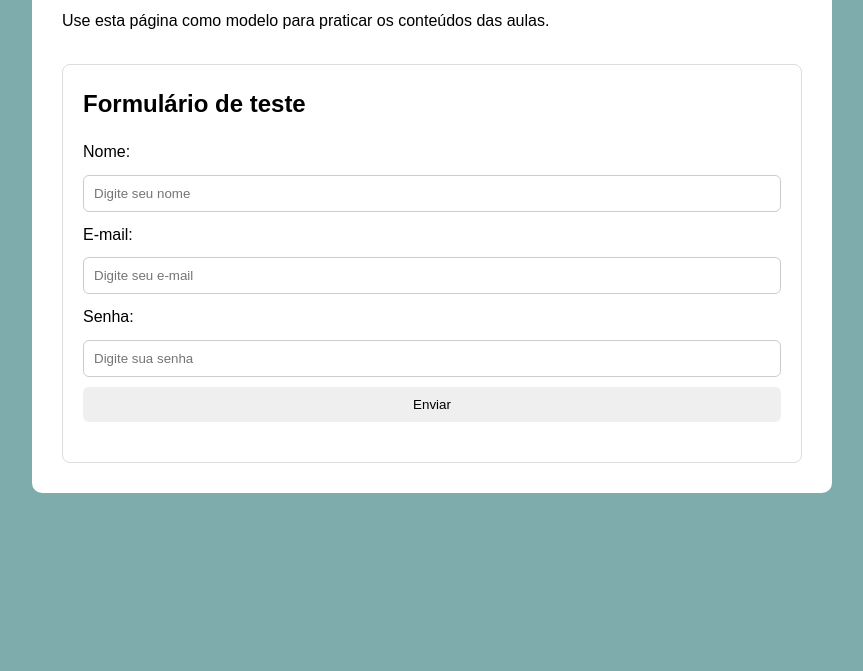
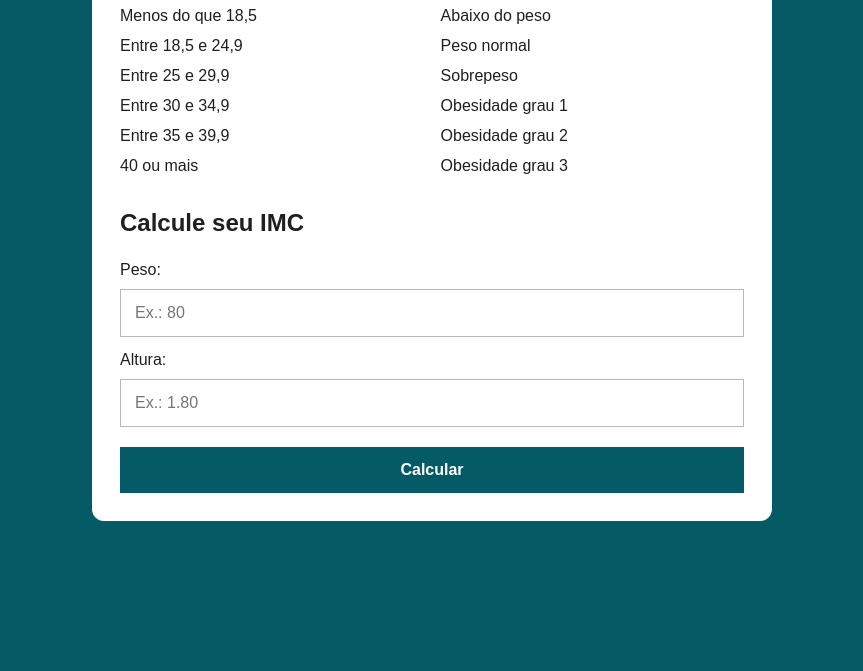
Before and after one commit to eberurzeda/js-ts-lab, a plain HTML site: page tabelaImcExer/assets/index.html in a window 1280 px wide. Shown: the part 129-800 px from the top of the page, without its empty margins (208-1071 px from the left). Drawn offline with Linux system fonts and the light colour scheme.

Commit message:
Atualizei a Tabela IMC

```diff
--- a/tabelaImcExer/assets/css/style.css
+++ b/tabelaImcExer/assets/css/style.css
@@ -1,54 +1,53 @@
-/* Remove margens e espaçamentos padrões do navegador */
 * {
   box-sizing: border-box;
-  margin: 0;
-  padding: 0;
 }
 
-/* Estilo geral da página */
 body {
+  margin: 0;
   min-height: 100vh;
-  padding: 40px 20px;
-  background-color: #7eacac;
+  display: flex;
+  justify-content: center;
+  align-items: flex-start;
+  padding: 24px;
+  background: #045b66;
   font-family: Arial, Helvetica, sans-serif;
-  line-height: 1.6;
+  color: #1f1f1f;
 }
 
-/* Caixa principal */
 .container {
-  max-width: 800px;
-  margin: 0 auto;
-  padding: 30px;
-  background-color: #ffffff;
-  border-radius: 10px;
+  width: 100%;
+  max-width: 680px;
 }
 
-/* Espaçamento abaixo dos títulos */
-h1,
-h2,
-p {
-  margin-bottom: 16px;
+.card {
+  background: #ffffff;
+  padding: 28px;
+  border-radius: 12px;
 }
 
-/* Área reservada para os exercícios */
-.exercise-area {
-  margin-top: 30px;
-  padding: 20px;
-  border: 1px solid #dddddd;
-  border-radius: 8px;
+h1,
+h2 {
+  margin-top: 0;
 }
 
-/* Botão padrão */
-button {
-  padding: 10px 16px;
-  border: none;
-  border-radius: 6px;
-  cursor: pointer;
+h2 {
+  margin-top: 28px;
 }
 
-/* Área que receberá mensagens do JavaScript */
-#result {
-  margin-top: 20px;
+table {
+  width: 100%;
+  border-collapse: collapse;
+}
+
+th,
+td {
+  padding: 6px 0;
+  text-align: left;
+}
+
+th:last-child,
+td:last-child {
+  padding-left: 24px;
 }
 
 form {
@@ -57,8 +56,51 @@ form {
   gap: 10px;
 }
 
+label {
+  margin-top: 4px;
+}
+
+input,
+button {
+  width: 100%;
+  padding: 14px;
+  font-size: 1rem;
+}
+
 input {
-  padding: 10px;
-  border: 1px solid #cccccc;
+  border: 1px solid #b8b8b8;
+}
+
+input:focus {
+  outline: 2px solid #047280;
+  border-color: transparent;
+}
+
+button {
+  margin-top: 10px;
+  border: none;
+  background: #045b66;
+  color: #ffffff;
+  font-weight: 700;
+  cursor: pointer;
+}
+
+button:hover {
+  background: #034a53;
+}
+
+.resultado {
+  margin-top: 18px;
+  padding: 14px;
   border-radius: 6px;
+  background: #eef7f8;
+  display: none;
 }
+
+.resultado.visivel {
+  display: block;
+}
+
+.resultado.erro {
+  background: #ffe6e6;
+}
--- a/tabelaImcExer/assets/index.html
+++ b/tabelaImcExer/assets/index.html
@@ -1,50 +1,93 @@
-<!doctype html>
+<!DOCTYPE html>
 <html lang="pt-BR">
   <head>
     <meta charset="UTF-8" />
     <meta name="viewport" content="width=device-width, initial-scale=1.0" />
+    <title>Tabela IMC</title>
 
-    <title>Exercício de JavaScript</title>
+    <link rel="stylesheet" href="css/style.css" />
 
-    <!-- Conecta o arquivo CSS ao HTML -->
-    <link rel="stylesheet" href="./css/style.css" />
-
-    <!--
-      Conecta o JavaScript ao HTML.
-      O atributo defer faz o navegador esperar o carregamento do HTML
-      antes de executar o código JavaScript.
-    -->
-    <script src="./js/main.js" defer></script>
+    <script src="js/main.js" defer></script>
   </head>
 
   <body>
     <main class="container">
-      <h1>Exercício de JavaScript</h1>
+      <section class="card">
+        <h1>Tabela IMC</h1>
 
-      <p>
-        Use esta página como modelo para praticar os conteúdos das aulas.
-      </p>
+        <table>
+          <thead>
+            <tr>
+              <th>IMC</th>
+              <th>Resultado</th>
+            </tr>
+          </thead>
 
-      <!-- Área para inserir formulários, botões e outros elementos -->
-      <section class="exercise-area">
-  <h2>Formulário de teste</h2>
+          <tbody>
+            <tr>
+              <td>Menos do que 18,5</td>
+              <td>Abaixo do peso</td>
+            </tr>
 
-  <form id="form">
-    <label for="name">Nome:</label>
-    <input id="name" type="text" placeholder="Digite seu nome" />
+            <tr>
+              <td>Entre 18,5 e 24,9</td>
+              <td>Peso normal</td>
+            </tr>
 
-    <label for="email">E-mail:</label>
-    <input id="email" type="email" placeholder="Digite seu e-mail" />
+            <tr>
+              <td>Entre 25 e 29,9</td>
+              <td>Sobrepeso</td>
+            </tr>
 
-    <label for="password">Senha:</label>
-    <input id="password" type="password" placeholder="Digite sua senha" />
+            <tr>
+              <td>Entre 30 e 34,9</td>
+              <td>Obesidade grau 1</td>
+            </tr>
 
-    <button type="submit">Enviar</button>
-  </form>
+            <tr>
+              <td>Entre 35 e 39,9</td>
+              <td>Obesidade grau 2</td>
+            </tr>
 
-  <div id="result"></div>
-</section>
+            <tr>
+              <td>40 ou mais</td>
+              <td>Obesidade grau 3</td>
+            </tr>
+          </tbody>
+        </table>
 
+        <h2>Calcule seu IMC</h2>
+
+        <form id="form-imc">
+          <label for="peso">Peso:</label>
+
+          <input
+            type="number"
+            id="peso"
+            name="peso"
+            min="1"
+            step="0.1"
+            placeholder="Ex.: 80"
+            required
+          />
+
+          <label for="altura">Altura:</label>
+
+          <input
+            type="number"
+            id="altura"
+            name="altura"
+            min="0.5"
+            step="0.01"
+            placeholder="Ex.: 1.80"
+            required
+          />
+
+          <button type="submit">Calcular</button>
+        </form>
+
+        <div id="resultado" class="resultado" aria-live="polite"></div>
+      </section>
     </main>
   </body>
 </html>
--- a/tabelaImcExer/assets/js/main.js
+++ b/tabelaImcExer/assets/js/main.js
@@ -1,24 +1,61 @@
-"use strict";
+// Seleciona o formulário e a área onde o resultado será exibido.
+const form = document.querySelector('#form-imc');
+const resultado = document.querySelector('#resultado');
 
-// Seleciona os elementos necessários
-const form = document.querySelector("#form");
-const nameInput = document.querySelector("#name");
-const result = document.querySelector("#result");
+// Escuta o envio do formulário quando o usuário clica em "Calcular".
+form.addEventListener('submit', function (event) {
+  event.preventDefault(); // Evita o recarregamento da página.
 
-// Intercepta o envio do formulário
-form.addEventListener("submit", (event) => {
-  // Impede o recarregamento automático da página
-  event.preventDefault();
+  // Captura os valores digitados e converte os textos para números.
+  const peso = Number(document.querySelector('#peso').value);
+  const altura = Number(document.querySelector('#altura').value);
 
-  // Obtém o texto digitado e remove espaços desnecessários
-  const name = nameInput.value.trim();
-
-  // Verifica se o campo está vazio
-  if (!name) {
-    result.textContent = "Digite seu nome antes de enviar.";
-    return;
+  // Verifica se os valores são válidos antes de fazer o cálculo.
+  if (!peso || !altura || peso <= 0 || altura <= 0) {
+    mostrarResultado('Digite um peso e uma altura válidos.', true);
+    return; // Encerra a função para impedir um cálculo incorreto.
   }
 
-  // Exibe uma mensagem quando o campo foi preenchido
-  result.textContent = `Olá, ${name}! Formulário enviado com sucesso.`;
+  // Fórmula do IMC: peso dividido pela altura ao quadrado.
+  const imc = peso / altura ** 2;
+
+  // Descobre a classificação correspondente ao valor calculado.
+  const classificacao = classificarImc(imc);
+
+  // Mostra o resultado com duas casas decimais.
+  mostrarResultado(
+    `Seu IMC é ${imc.toFixed(2)}. Classificação: ${classificacao}.`
+  );
 });
+
+// Recebe o valor do IMC e devolve a classificação adequada.
+function classificarImc(imc) {
+  if (imc < 18.5) {
+    return 'Abaixo do peso';
+  }
+
+  if (imc < 25) {
+    return 'Peso normal';
+  }
+
+  if (imc < 30) {
+    return 'Sobrepeso';
+  }
+
+  if (imc < 35) {
+    return 'Obesidade grau 1';
+  }
+
+  if (imc < 40) {
+    return 'Obesidade grau 2';
+  }
+
+  return 'Obesidade grau 3';
+}
+
+// Centraliza a exibição das mensagens na página.
+function mostrarResultado(mensagem, temErro = false) {
+  resultado.textContent = mensagem;
+  resultado.classList.add('visivel');
+  resultado.classList.toggle('erro', temErro);
+}
```
